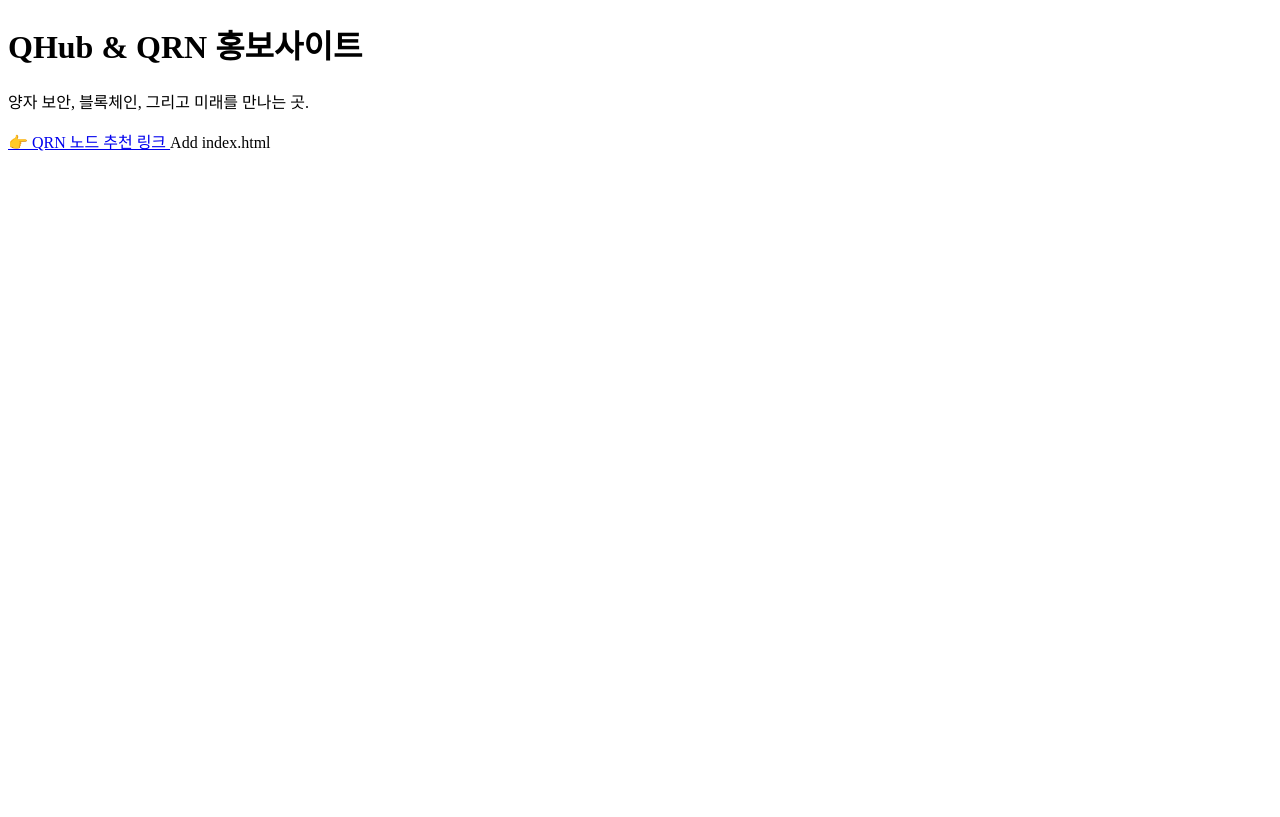
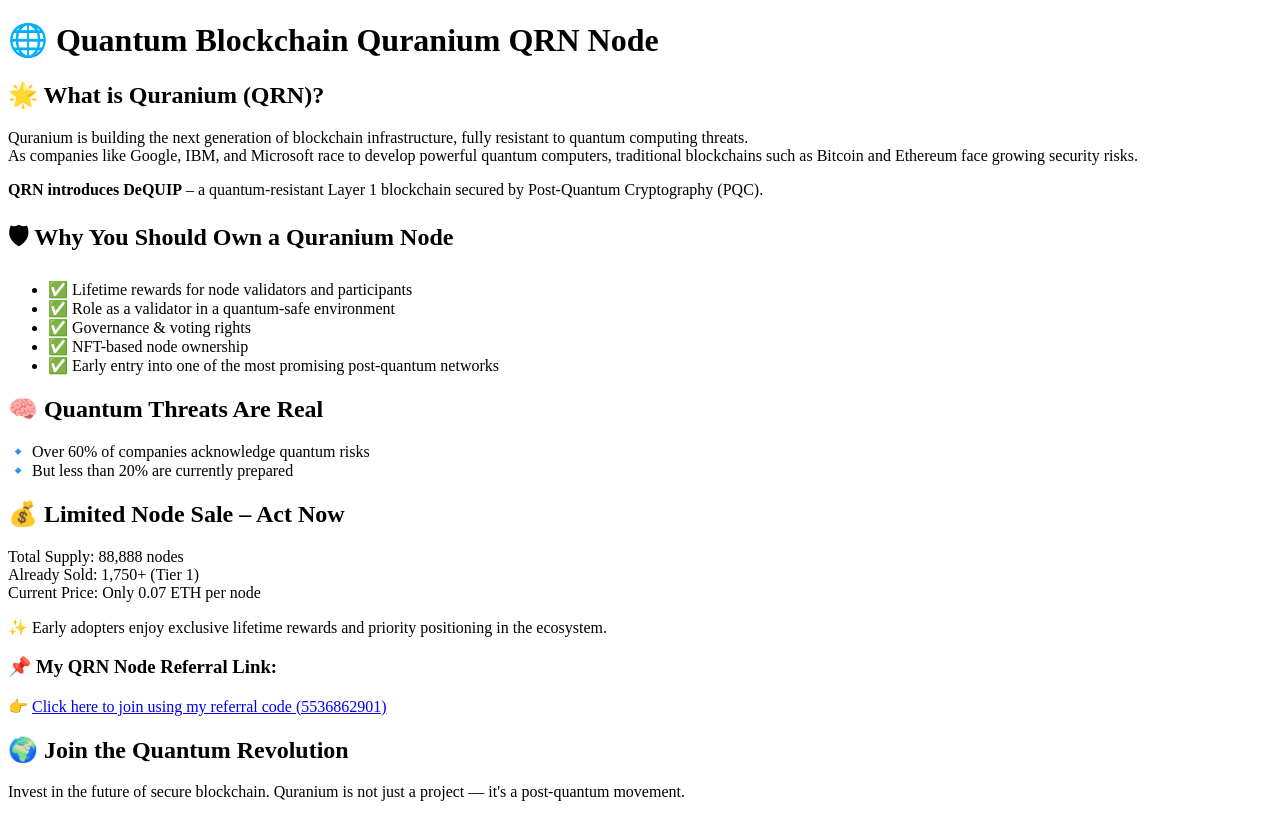
Before and after one commit to samil676/QHUB, a plain HTML site: page index.html in a window 1280 px wide. Drawn offline with Linux system fonts and the light colour scheme.

Commit message:
Add files via upload

```diff
--- a/index.html
+++ b/index.html
@@ -1,15 +1,47 @@
 <!DOCTYPE html>
-<html>
+<html lang="en">
 <head>
-  <meta charset="UTF-8">
-  <title>QHub 홍보</title>
+  <meta charset="UTF-8" />
+  <meta name="viewport" content="width=device-width, initial-scale=1.0"/>
+  <title>Quantum Blockchain Quranium QRN Node</title>
 </head>
 <body>
-  <h1>QHub & QRN 홍보사이트</h1>
-  <p>양자 보안, 블록체인, 그리고 미래를 만나는 곳.</p>
-  <a href="https://validators.quranium.org/q-node-key?code=5536862901" target="_blank">
-    👉 QRN 노드 추천 링크
-  </a>
+  <h1>🌐 Quantum Blockchain Quranium QRN Node</h1>
+
+  <h2>🌟 What is Quranium (QRN)?</h2>
+  <p>Quranium is building the next generation of blockchain infrastructure, fully resistant to quantum computing threats.<br>
+  As companies like Google, IBM, and Microsoft race to develop powerful quantum computers, traditional blockchains such as Bitcoin and Ethereum face growing security risks.</p>
+
+  <p><strong>QRN introduces DeQUIP</strong> – a quantum-resistant Layer 1 blockchain secured by Post-Quantum Cryptography (PQC).</p>
+
+  <h2>🛡 Why You Should Own a Quranium Node</h2>
+  <ul>
+    <li>✅ Lifetime rewards for node validators and participants</li>
+    <li>✅ Role as a validator in a quantum-safe environment</li>
+    <li>✅ Governance & voting rights</li>
+    <li>✅ NFT-based node ownership</li>
+    <li>✅ Early entry into one of the most promising post-quantum networks</li>
+  </ul>
+
+  <h2>🧠 Quantum Threats Are Real</h2>
+  <p>🔹 Over 60% of companies acknowledge quantum risks<br>
+     🔹 But less than 20% are currently prepared</p>
+
+  <h2>💰 Limited Node Sale – Act Now</h2>
+  <p>Total Supply: 88,888 nodes<br>
+     Already Sold: 1,750+ (Tier 1)<br>
+     Current Price: Only 0.07 ETH per node</p>
+
+  <p>✨ Early adopters enjoy exclusive lifetime rewards and priority positioning in the ecosystem.</p>
+
+  <h3>📌 My QRN Node Referral Link:</h3>
+  <p>
+    👉 <a href="https://validators.quranium.org/q-node-key?code=5536862901" target="_blank">
+      Click here to join using my referral code (5536862901)
+    </a>
+  </p>
+
+  <h2>🌍 Join the Quantum Revolution</h2>
+  <p>Invest in the future of secure blockchain. Quranium is not just a project — it's a post-quantum movement.</p>
 </body>
 </html>
-Add index.html
```
